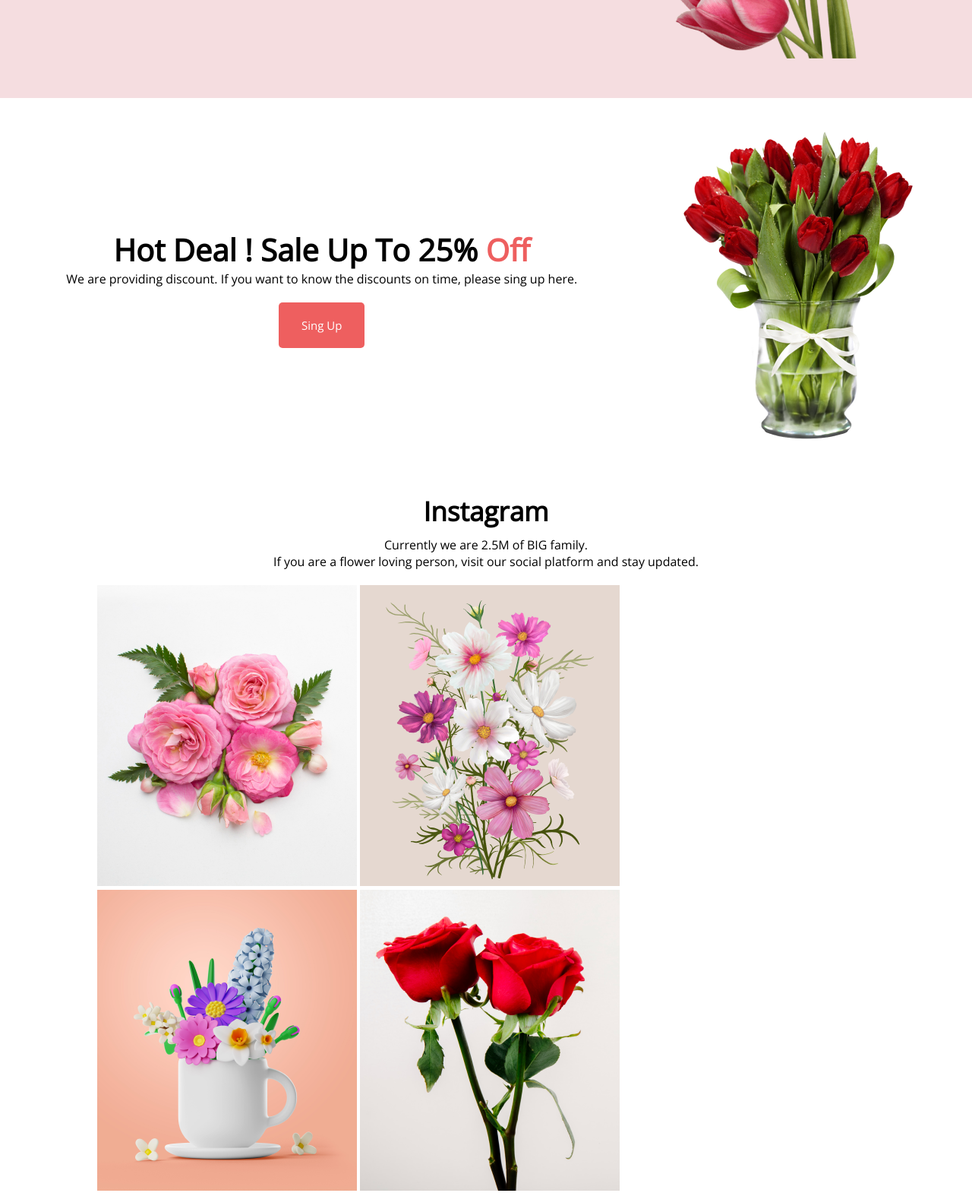
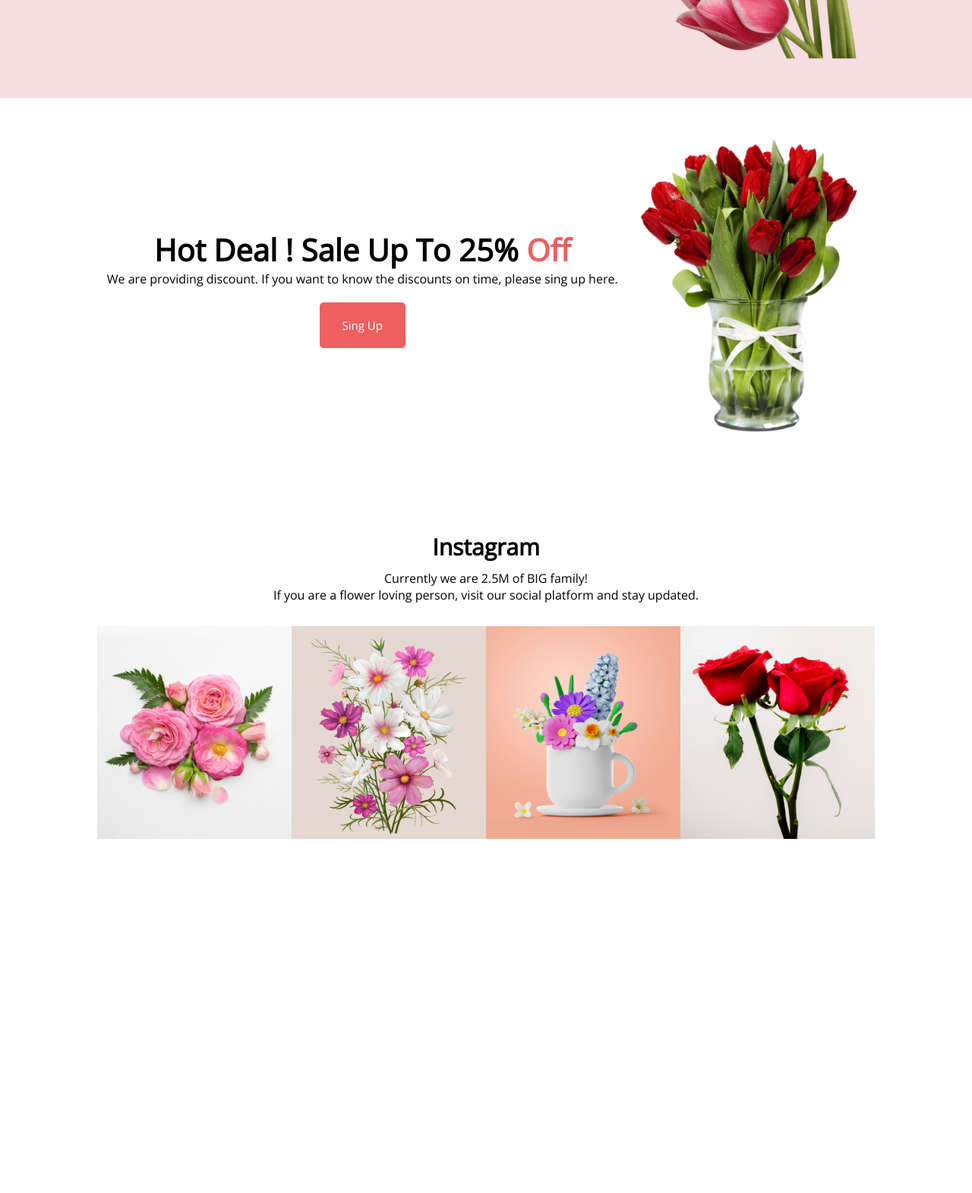
Before and after one commit to khtanvirislam/flower-garden, a plain HTML site: page index.html in a window 1280 px wide. Shown: the part 525-2095 px from the top of the page at 76% size. After the commit the page ends 1629 px from the top, so only its background shows below. Drawn offline with nearby package versions, Linux system fonts and the light colour scheme.

Commit message:
social media container updated

```diff
--- a/index.html
+++ b/index.html
@@ -55,13 +55,13 @@
         <!-- this is social media section -->
         <section class="social-media-container">
             <h1 class="social-media-title">Instagram </h1>
-            <p class="social-media-desc">Currently we are 2.5M of BIG family. <br>If you are a flower loving person, visit our social platform and stay updated.</p>
+            <p class="social-media-desc">Currently we are 2.5M of BIG family!<br>If you are a flower loving person, visit our social platform and stay updated.</p>
 
-            <div class="socail-media-img">
-                <img src="/Flower Asset/Flower 01.png" alt="">
-                <img src="/Flower Asset/Rectangle 4.png" alt="">
-                <img src="/Flower Asset/Rectangle 5.png" alt="">
-                <img src="/Flower Asset/Rectangle 6.png" alt="">
+            <div class="socail-media-img-container">
+                <img class="socail-media-img" src="/Flower Asset/Flower 01.png" alt="">
+                <img class="socail-media-img" src="/Flower Asset/Rectangle 4.png" alt="">
+                <img class="socail-media-img" src="/Flower Asset/Rectangle 5.png" alt="">
+                <img class="socail-media-img" src="/Flower Asset/Rectangle 6.png" alt="">
             </div>
         </section>
     </main>
--- a/style.css
+++ b/style.css
@@ -104,14 +104,20 @@ li a:hover{
     font-weight: 500;
 }
 
+.hot-deal-img{
+    height: 400px;
+    width: 300px;
+}
+
 .hot-deal-container{
-    margin-top: 50px;
+    width: 80%;
+    margin: auto;
     display: flex;
     justify-content: space-around;
+    align-items: center;
+    height: 500px;
     text-align: center;
-    align-items: center;
-    height: 400px;
-    margin-left: 20px;
+
 
 }
 
@@ -125,19 +131,23 @@ li a:hover{
 .social-media-title{
     margin-top: 50px;
     padding-top: 20px;
-    font-size: 35px;
+    font-size: 30px;
     text-align: center;
     font-style:inherit;
 }
 .social-media-desc{
     margin-top: 10px;
     text-align: center;
-    margin-bottom: 20px;
+    margin-bottom:30px;
 }
 
-.social-media-img{
-    gap: 5px;
-    margin-left: 20px;
+.socail-media-img{
+    height: 280px;
+    width: 280px;
 }
 
-/* img ke manush korte hobe. */
+.socail-media-img-container{
+    display: flex;
+    justify-content: space-around;
+
+}
```
